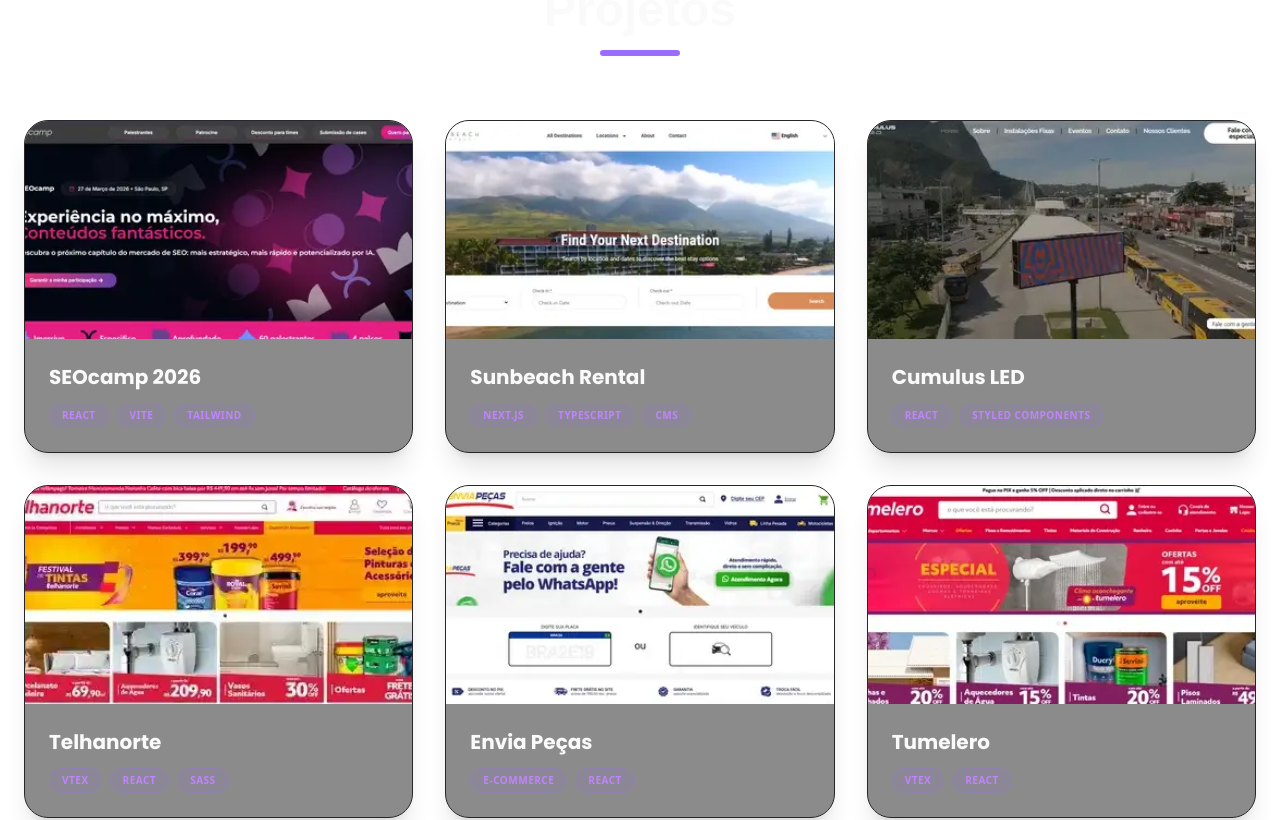
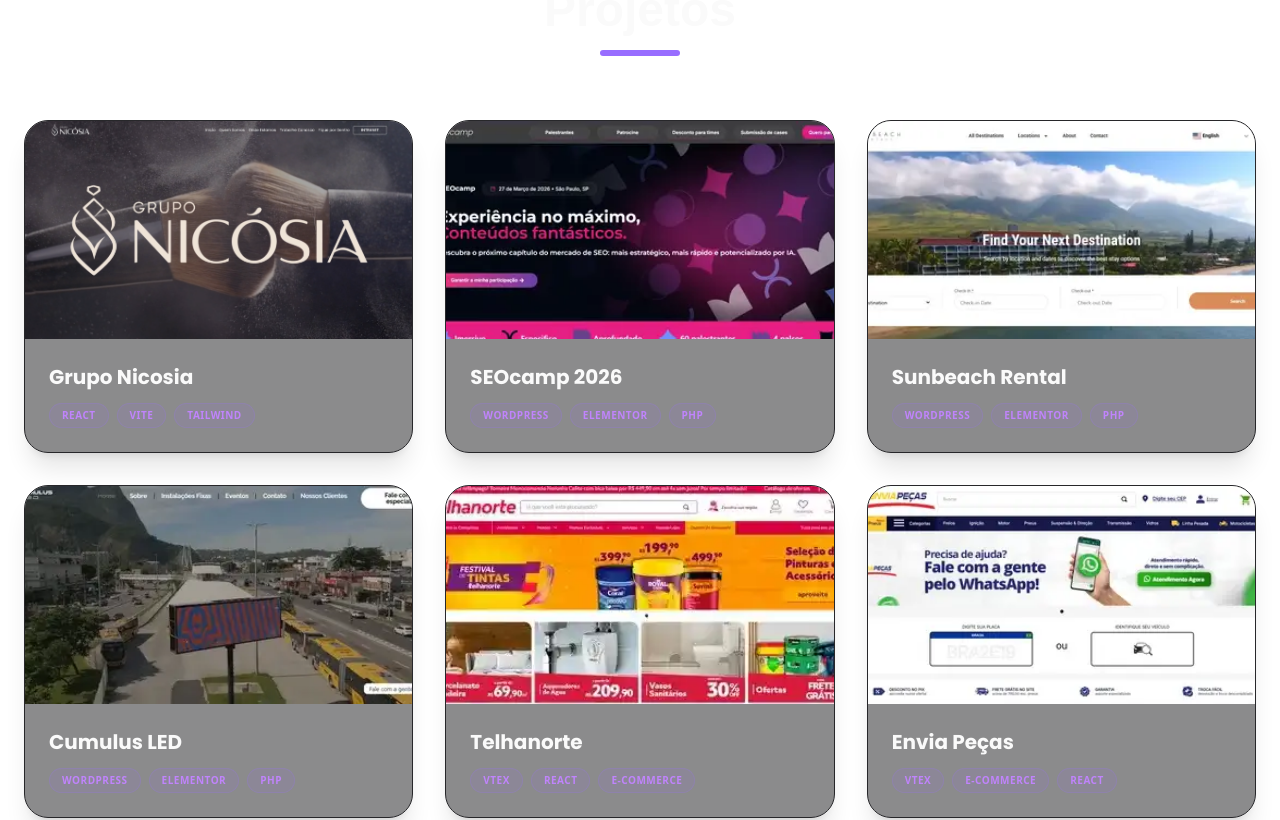
Before and after one commit to devbls/portfolio, a React (Vite) app: page / in a window 1280 px wide. Shown: the part 1640-2460 px from the top of the page. Built offline with nearby package versions, Linux system fonts and the light colour scheme.

Commit message:
Novos projetos

```diff
--- a/src/components/Projects.tsx
+++ b/src/components/Projects.tsx
@@ -4,64 +4,70 @@
 
 const PROJECTS = [
   {
+    link: "https://www.gruponicosia.com.br/",
+    name: "Grupo Nicosia",
+    thumb: "nicosia.png",
+    tags: ["React", "Vite", "Tailwind"],
+  },
+  {
     link: "https://seocamp.com.br/",
     name: "SEOcamp 2026",
     thumb: "seocamp.webp",
-    tags: ["React", "Vite", "Tailwind"],
+    tags: ["WordPress", "Elementor", "PHP"],
   },
   {
     link: "https://www.sunbeachrental.com/",
     name: "Sunbeach Rental",
     thumb: "sunbeach.webp",
-    tags: ["Next.js", "TypeScript", "CMS"],
+    tags: ["WordPress", "Elementor", "PHP"],
   },
   {
     link: "https://cumulusled.com.br/",
     name: "Cumulus LED",
     thumb: "cumulus.webp",
-    tags: ["React", "Styled Components"],
+    tags: ["WordPress", "Elementor", "PHP"],
   },
   {
     link: "https://www.telhanorte.com.br/",
     name: "Telhanorte",
     thumb: "telhanorte.webp",
-    tags: ["VTEX", "React", "Sass"],
+    tags: ["VTEX", "React", "E-commerce"],
   },
   {
     link: "https://www.enviapecas.com.br/",
     name: "Envia Peças",
     thumb: "enviapecas.webp",
-    tags: ["E-commerce", "React"],
+    tags: ["VTEX", "E-commerce", "React"],
   },
   {
     link: "https://www.tumelero.com.br/",
     name: "Tumelero",
     thumb: "tumelero.webp",
-    tags: ["VTEX", "React"],
+    tags: ["VTEX", "E-commerce", "React"],
   },
   {
     link: "https://www.ascona.com.br/",
     name: "Ascona",
     thumb: "ascona.webp",
-    tags: ["VTEX", "Frontend"],
+    tags: ["VTEX", "React", "E-commerce"],
   },
   {
     link: "https://www.intimastore.com.br/",
     name: "Intima Store",
     thumb: "intimastore.webp",
-    tags: ["VTEX", "UI/UX"],
+    tags: ["VTEX", "E-commerce", "React"],
   },
   {
     link: "https://www.conscienciajeans.com.br/",
     name: "Consciência Jeans",
     thumb: "conscienciajeans.webp",
-    tags: ["VTEX", "React"],
+    tags: ["VTEX", "React", "E-commerce"],
   },
   {
     link: "https://espaco-nandi.vercel.app/",
     name: "Espaço Nandi",
     thumb: "espaco-nandi.webp",
-    tags: ["React", "Vercel"],
+    tags: ["React", "Vite", "Tailwind"],
   },
   {
     link: "https://www.klx.pt",
```
Also changed, not shown: public/assets/thumbs/nicosia.png (added).
